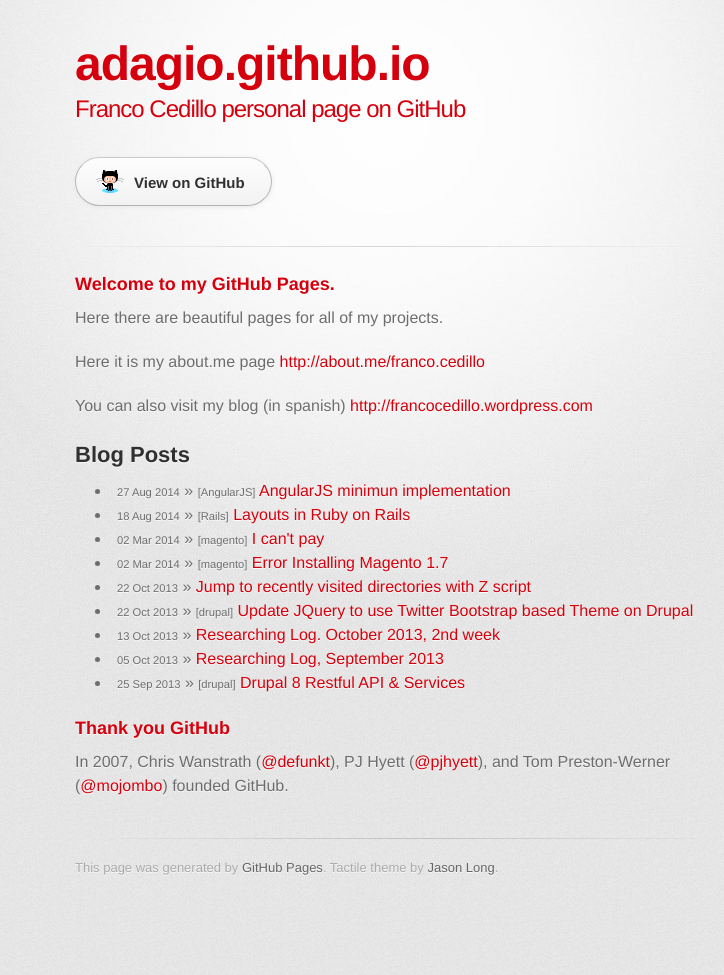
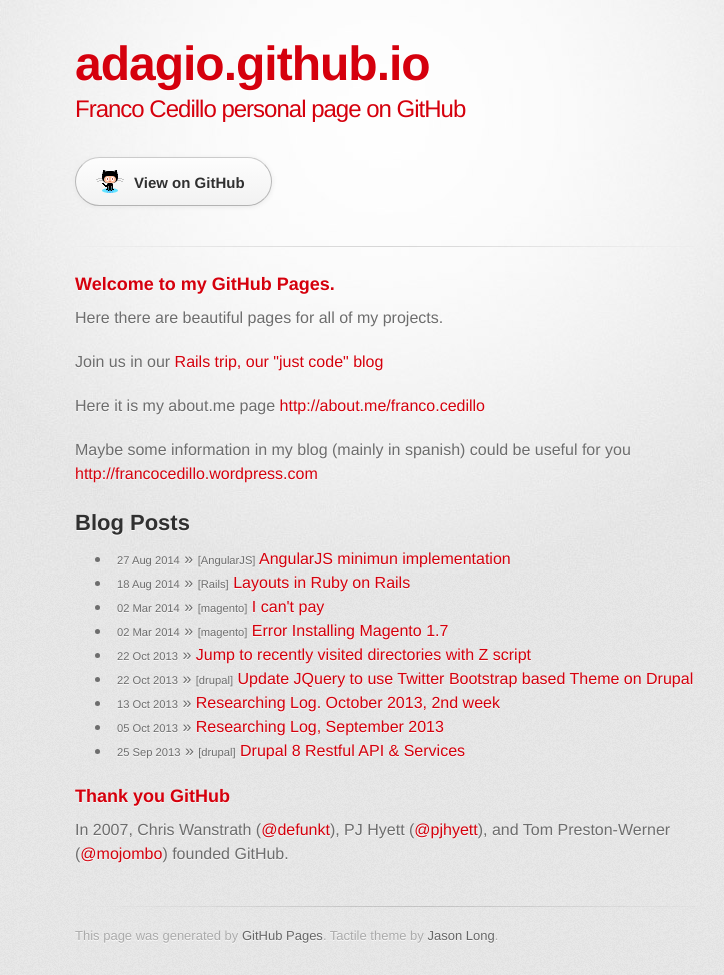
Before and after one commit to adagio/adagio.github.io, a Jekyll site: the page built from index.html, in a window 1280 px wide. Shown: the whole page, without its empty margins (255-979 px from the left). Built offline with Jekyll 4.4.1, drawn with Linux system fonts in a browser that asks for light colours; some web fonts are replaced; a script that is not in the unit is left out; before the commit the page ends 907 px from its top, so only the background shows below that.

Commit message:
adds link to adagiodev

```diff
--- a/index.html
+++ b/index.html
@@ -8,10 +8,12 @@
 
 <p>Here there are beautiful pages for all of my projects.</p>
 
+<p>Join us in our <a href="http://adagiodev.wordpress.com">Rails trip, our "just code" blog</a></p>
+
 <p>Here it is my about.me page
 <a href="http://about.me/franco.cedillo">http://about.me/franco.cedillo</a></p>
 
-<p>You can also visit my blog (in spanish)
+<p>Maybe some information in my blog (mainly in spanish) could be useful for you
 <a href="http://francocedillo.wordpress.com">http://francocedillo.wordpress.com</a></p>
 
 
```
